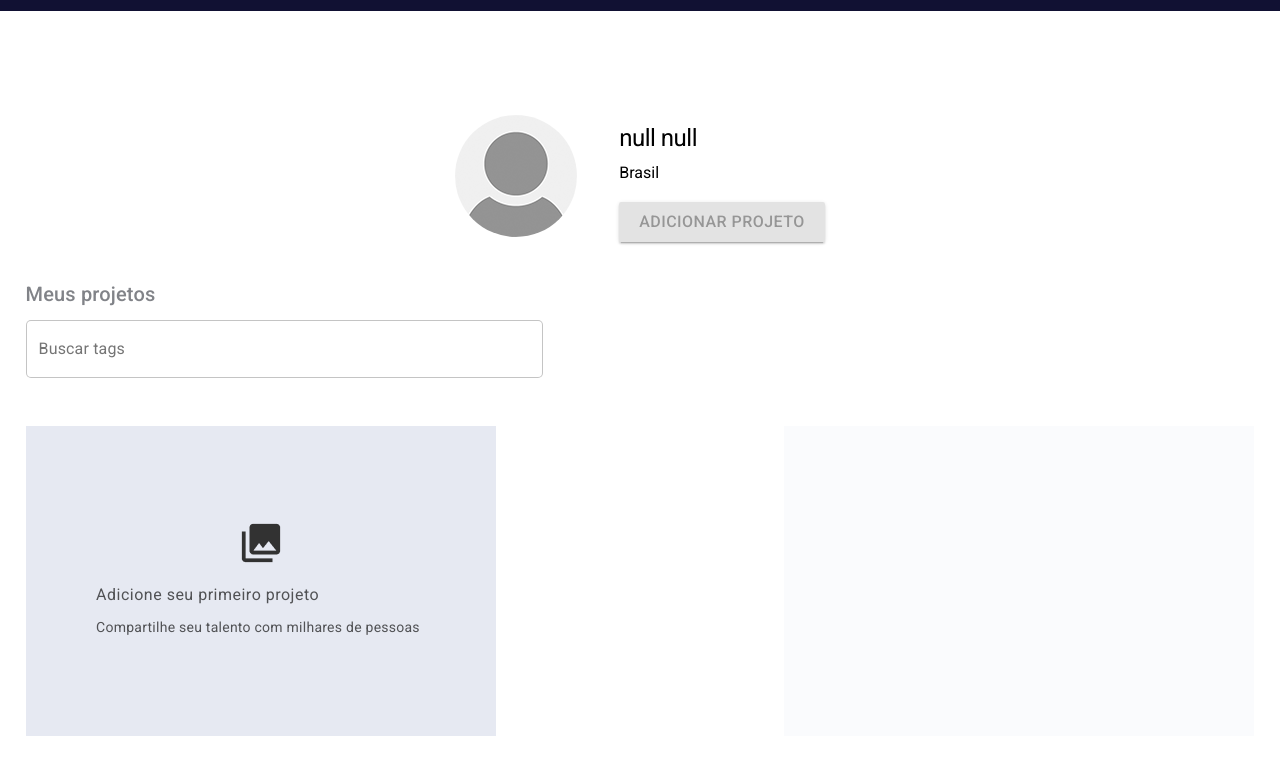
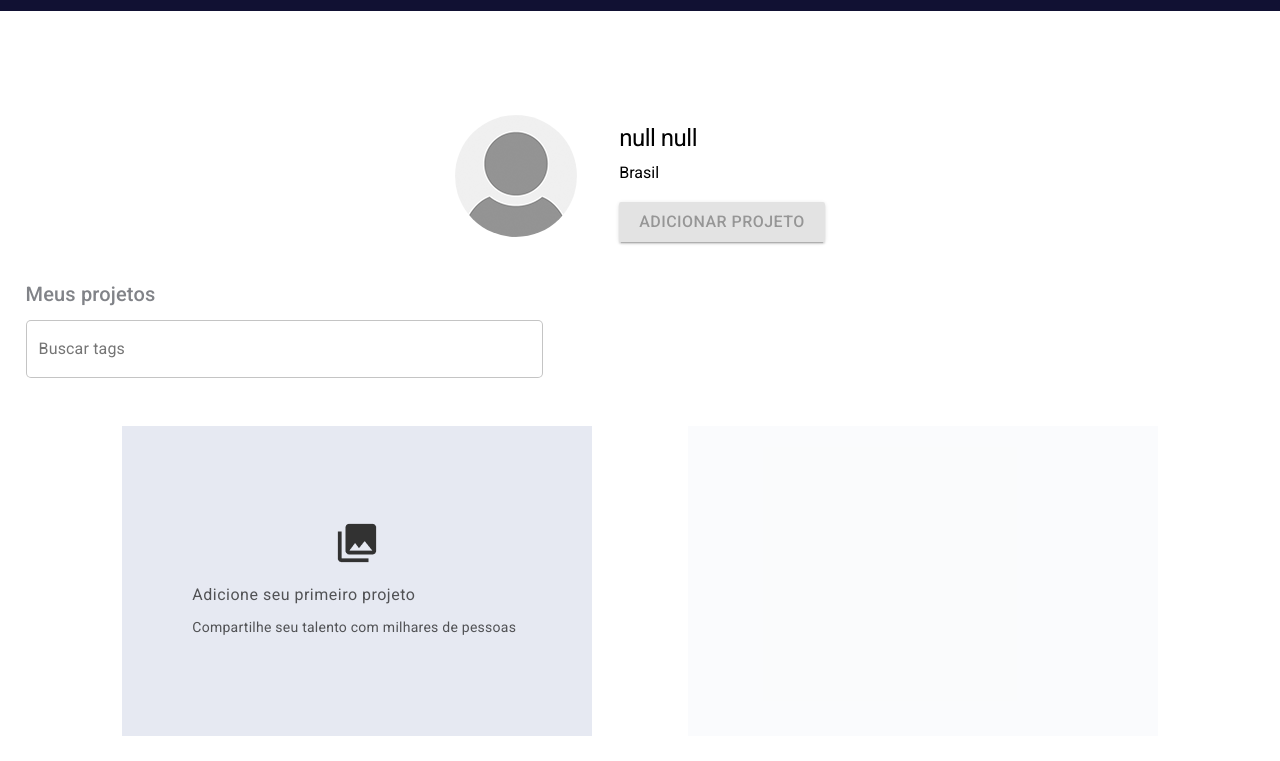
Before and after one commit to joaopedronm/orange-portfolio-squad27, a plain HTML site: page frontend/meu-portfolio/meu-portfolio.html in a window 1280 px wide. Shown: the part 62-823 px from the top of the page. Drawn offline with Linux system fonts and the light colour scheme; no server answers.

```diff
--- a/frontend/meu-portfolio/crud.js
+++ b/frontend/meu-portfolio/crud.js
@@ -58,6 +58,7 @@
   homeModal.style.display = 'none'
   removerDivsPorClasse('card')
   projetosContainer.appendChild(div)
+  console.log(projeto.user.createdAt)
 }
 
 //A FUNÇÃO ABAIXO REMOVE AS DIVS COM AS CLASSES DE .CARD (DIVS VAZIAS)
--- a/frontend/meu-portfolio/meu-portfolio.css
+++ b/frontend/meu-portfolio/meu-portfolio.css
@@ -204,7 +204,7 @@
   flex-wrap: wrap;
   margin-bottom: 72px;
   display: flex;
-  justify-content: space-between;
+  justify-content: space-evenly;
   padding: 20px 2% 0 2%;
 }
 
```
Also changed, not shown: 1 other file.
